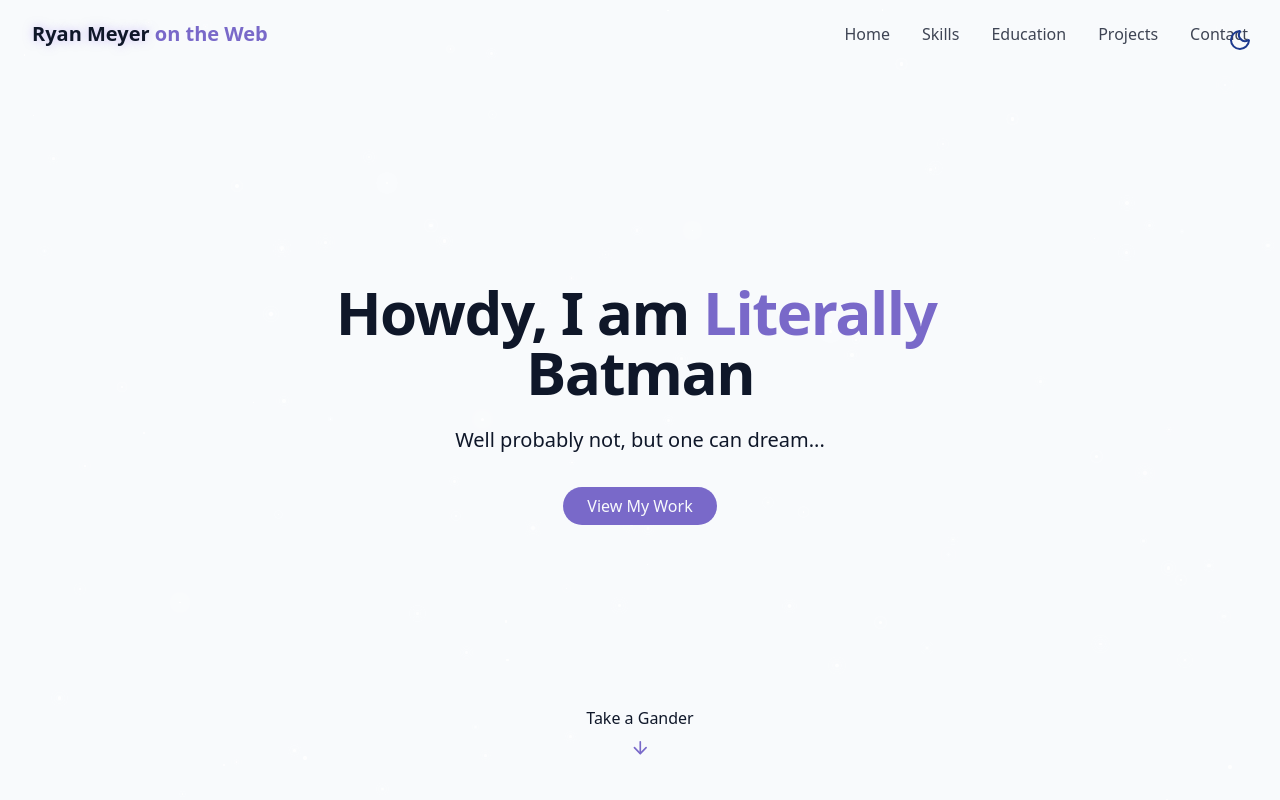
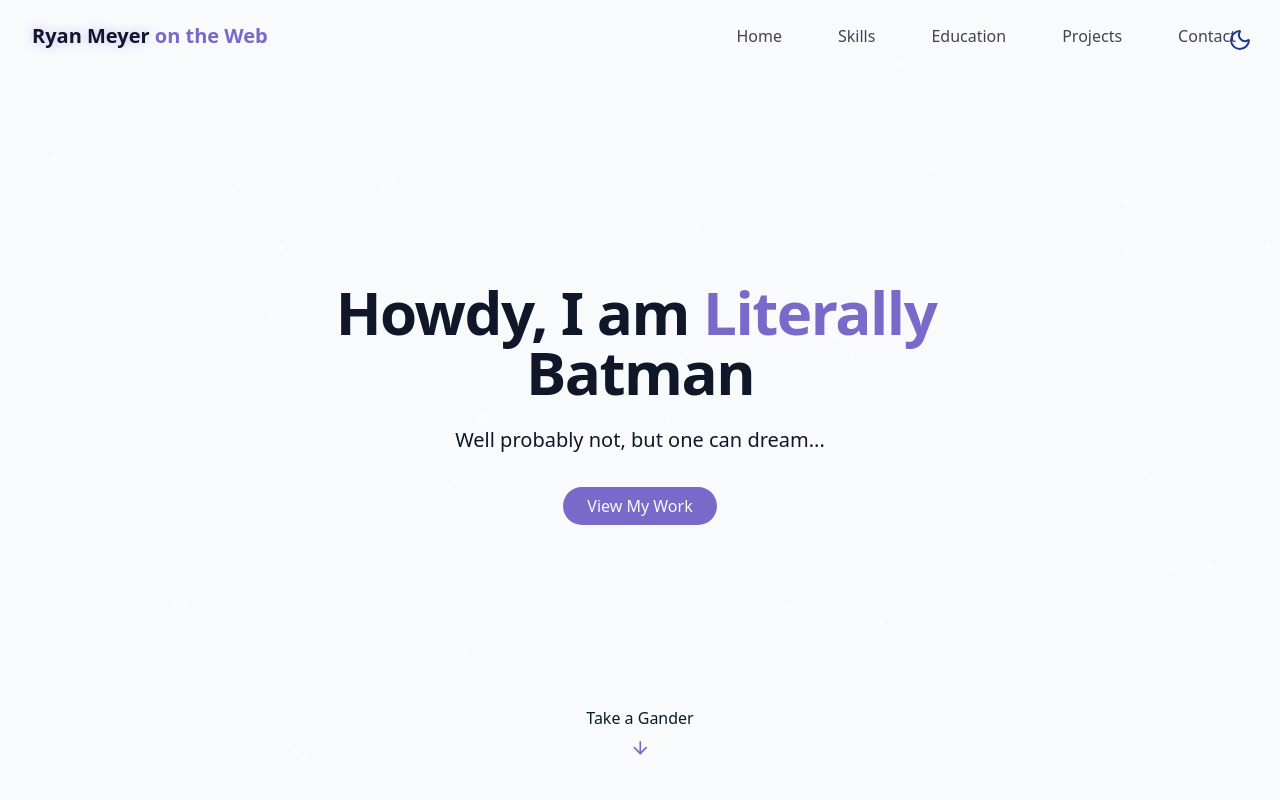
Before and after one commit to rpmeyer3/Parrot, a React (Vite) app: page / in a window 1280 px wide. Shown: the top 800 px of the page. Built offline with nearby package versions, Linux system fonts and the light colour scheme.

Commit message:
Enhance Navbar link styling and spacing
Updated the Navbar component to add padding, rounded corners, and the 'card-hover' class to navigation links for both desktop and mobile views, improving visual consistency and user experience.

```diff
--- a/src/components/Navbar.jsx
+++ b/src/components/Navbar.jsx
@@ -41,7 +41,13 @@ export const Navbar = () => {
             {/* desktop nav ver */}
             <div className="hidden md:flex space-x-8">
                 {navItems.map((item, key) => (
-                    <a key={key} href={item.href} className="text-foreground/80 hover:text-primary transition-colors duration-300">{item.name}</a>
+                    <a
+                        key={key}
+                        href={item.href}
+                        className="text-foreground/80 hover:text-primary transition-colors duration-300 card-hover px-3 py-1 rounded-md"
+                    >
+                        {item.name}
+                    </a>
                 ))}
             </div>
 
@@ -60,7 +66,10 @@ export const Navbar = () => {
             )}>
                 <div className="flex flex-col space-y-8 text-xl">
                     {navItems.map((item, key) => (
-                        <a key={key} href={item.href} className="text-foreground/80 hover:text-primary transition-colors duration-300"
+                        <a
+                            key={key}
+                            href={item.href}
+                            className="text-foreground/80 hover:text-primary transition-colors duration-300 card-hover px-3 py-2 rounded-md"
                             onClick={() => setIsMenuOpen(false)}
                         >
                             {item.name}
```
